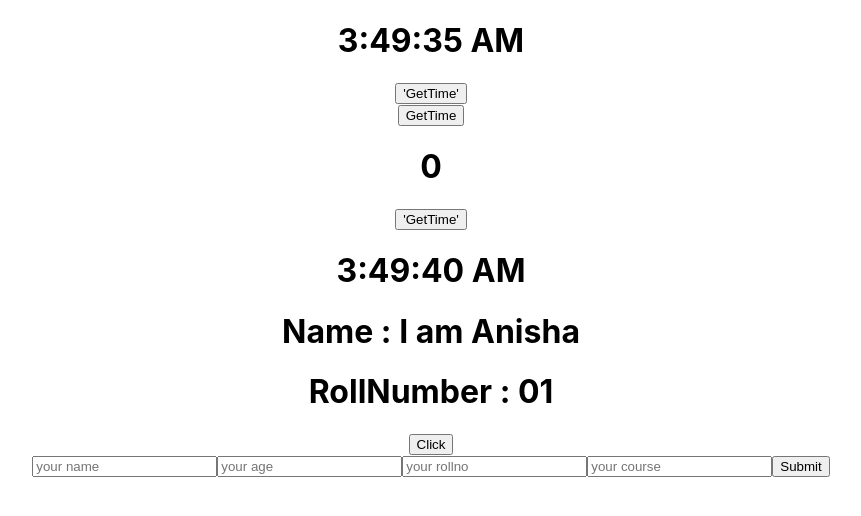
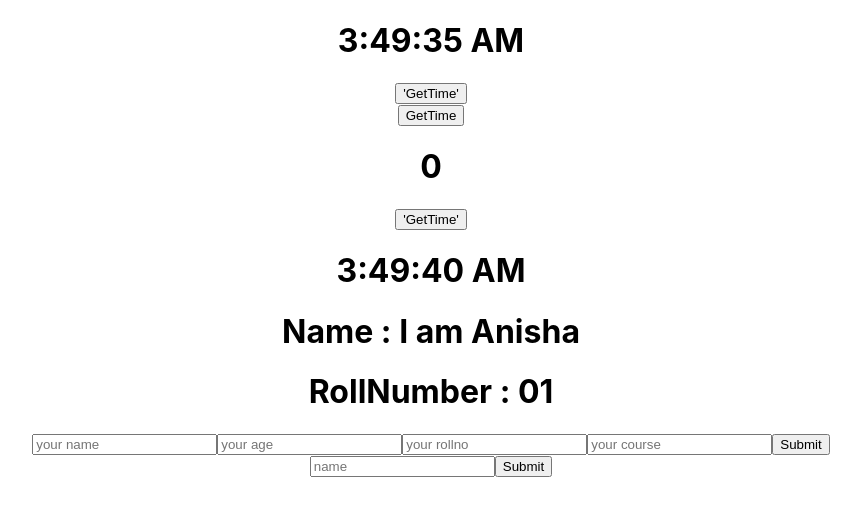
Before and after one commit to Anishaagupta/Practice, a React (Create React App) app: page / in a window 1280 px wide. Shown: the top 516 px of the page, without its empty margins (209-1070 px from the left). Built offline with nearby package versions, Linux system fonts and the light colour scheme.

Commit message:
--- Auto-Git Commit ---

```diff
--- a/src/App.js
+++ b/src/App.js
@@ -5,6 +5,7 @@ import DigitalClock from './DigitalClock';
 import New from './NewComp/Index';
 import './App.css';
 import State from './StateComponent/Index';
+import Form from './SimpleForm/Index';
 
 function App() {
   return (
@@ -17,6 +18,7 @@ function App() {
         <h1>RollNumber : 01</h1>
       </State>
       <New />
+      <Form />
     </div>
   );
 }
--- /dev/null
+++ b/src/SimpleForm/Index.js
@@ -0,0 +1,2 @@
+import SimpleForm from './SimpleForm';
+export default SimpleForm;
--- /dev/null
+++ b/src/SimpleForm/SimpleForm.js
@@ -0,0 +1,50 @@
+import React, { useState } from 'react';
+
+function SimpleForm(props) {
+  const [user, setUser] = useState({ name: '', email: '' });
+  const [message, setMessage] = useState('');
+
+  const handleChange = (e) => {
+    setUser({
+      [e.target.name]: e.target.value,
+    });
+  };
+
+  const Submit = (e) => {
+    e.preventDefault();
+    if (user.name && user.email) {
+      alert('Submitted');
+    }
+    setMessage('Enter values');
+    return;
+  };
+
+  return (
+    <div>
+      <form>
+        <input
+          onChange={handleChange}
+          name='name'
+          type='text'
+          placeholder='name'
+          value={user.name}
+        />
+        {/* <input
+          oncCange={handleChange}
+          name='email'
+          type='email'
+          placeholder='email'
+          value={user.email}
+        /> */}
+        <button type='submit' name='submit' onClick={Submit}>
+          Submit
+        </button>
+      </form>
+      <p>{user.name}</p>
+      <p>{user.email}</p>
+      <p>{message}</p>
+    </div>
+  );
+}
+
+export default SimpleForm;
--- a/src/StateComponent/StateChange.js
+++ b/src/StateComponent/StateChange.js
@@ -1,26 +1,8 @@
 import React, { Component } from 'react';
 
 class StateChange extends Component {
-  constructor(props) {
-    super(props);
-    this.state = {
-      name: '',
-      rollno: null,
-    };
-    const handleClick = () => {
-      this.setState({
-        name: this.props.name,
-        rollno: this.props.rollno,
-      });
-    };
-  }
   render() {
-    return (
-      <div>
-        {this.props.children}
-        <button onClick={this.handleClick}>Click</button>
-      </div>
-    );
+    return <div>{this.props.children}</div>;
   }
 }
 export default StateChange;
```
Also changed, not shown: .autogit/logs/log-27-6-2020-19-55-19.txt (added).
